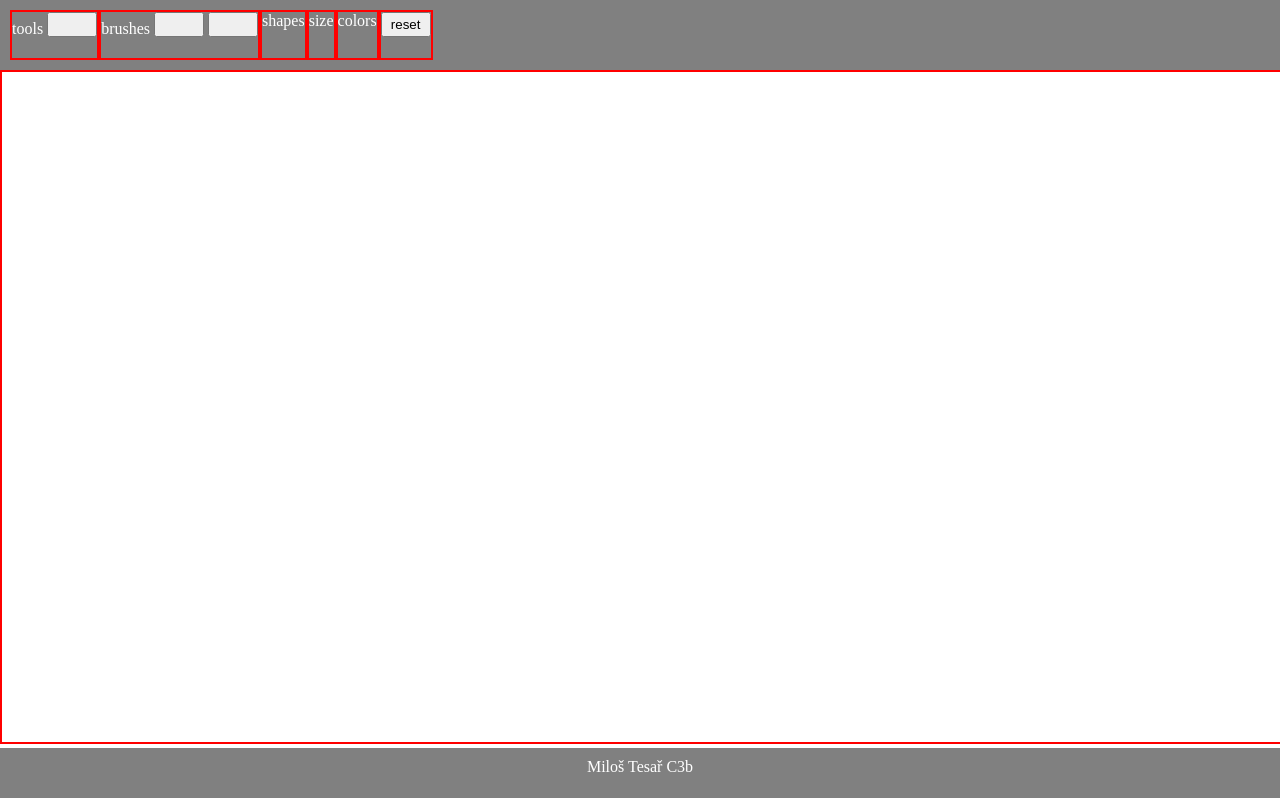
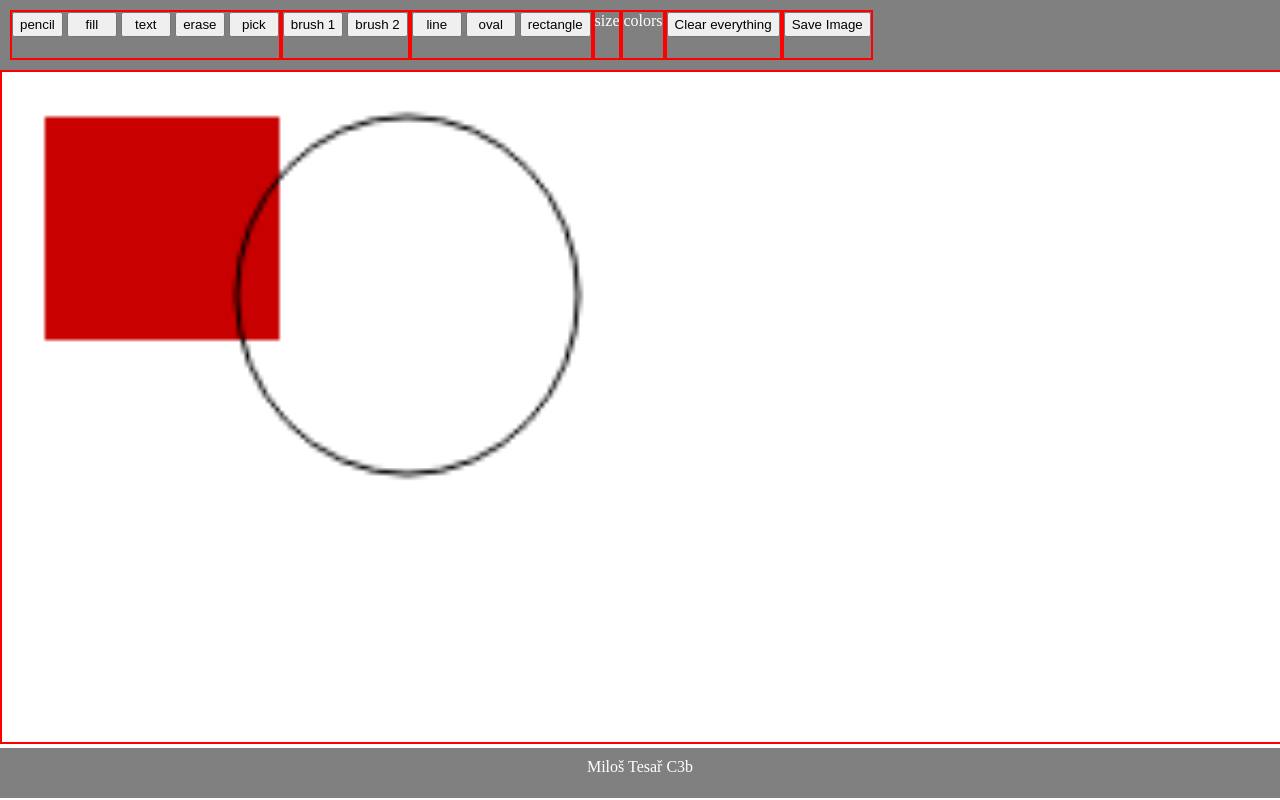
Before and after one commit to captain-milous/Canvas-API, a plain HTML site: page index.html in a window 1280 px wide. Drawn offline with Linux system fonts and the light colour scheme.

Commit message:
save and clear

```diff
--- a/index.html
+++ b/index.html
@@ -15,19 +15,28 @@
   <div class="container">
     <header id="header">
       <div id="tools">
-        tools
-        <button></button>
+        <button>pencil</button>
+        <button>fill</button>
+        <button>text</button>
+        <button>erase</button>
+        <button>pick</button>
       </div>
       <div class="brushes">
-        brushes
-        <button></button>
-        <button></button>
+        <button>brush 1</button>
+        <button>brush 2</button>
       </div>
-      <div class="shapes">shapes</div>
+      <div class="shapes">
+        <button>line</button>
+        <button>oval</button>
+        <button>rectangle</button>
+      </div>
       <div class="size">size</div>
       <div class="colors">colors</div>
       <div class="reset">
-        <button id="reset">reset</button>
+        <button id="reset">Clear everything</button>
+      </div>
+      <div class="save">
+        <button id="save">Save Image</button>
       </div>
     </header>
   </div>
--- a/script.js
+++ b/script.js
@@ -1,6 +1,35 @@
 let height = Math.ceil(innerHeight) - 130;
 document.getElementById("canvas").style.height = height+"px";
 
+var canvas = document.getElementById("canvas");
+var ctx = canvas.getContext("2d");
+let tools = ["pencil","fill","text","eraser","picker"];
+let brushes = ["brush"];
+let shapes = ["line","oval","rectangle"];
+let tool = brushes[0];
+let size = 5;
+
+
+// Draw a rectangle
+ctx.fillStyle = "rgb(200,0,0)";
+ctx.fillRect (10, 10, 55, 50);
+
+// Draw a circle
+ctx.beginPath();
+ctx.arc(95,50,40,0,2*Math.PI);
+ctx.stroke();
+
+
+
+
+
+document.getElementById('save').addEventListener("click", function() {
+    var link = document.createElement('a');
+    link.href = canvas.toDataURL();
+    link.download = "my-image.png";
+    link.click();
+});
+
 document.getElementById('reset').addEventListener('click', function() {
-    context.clearRect(0, 0, canvas.width, canvas.height);
+    ctx.clearRect(0, 0, canvas.width, canvas.height);
 }, false);
```
